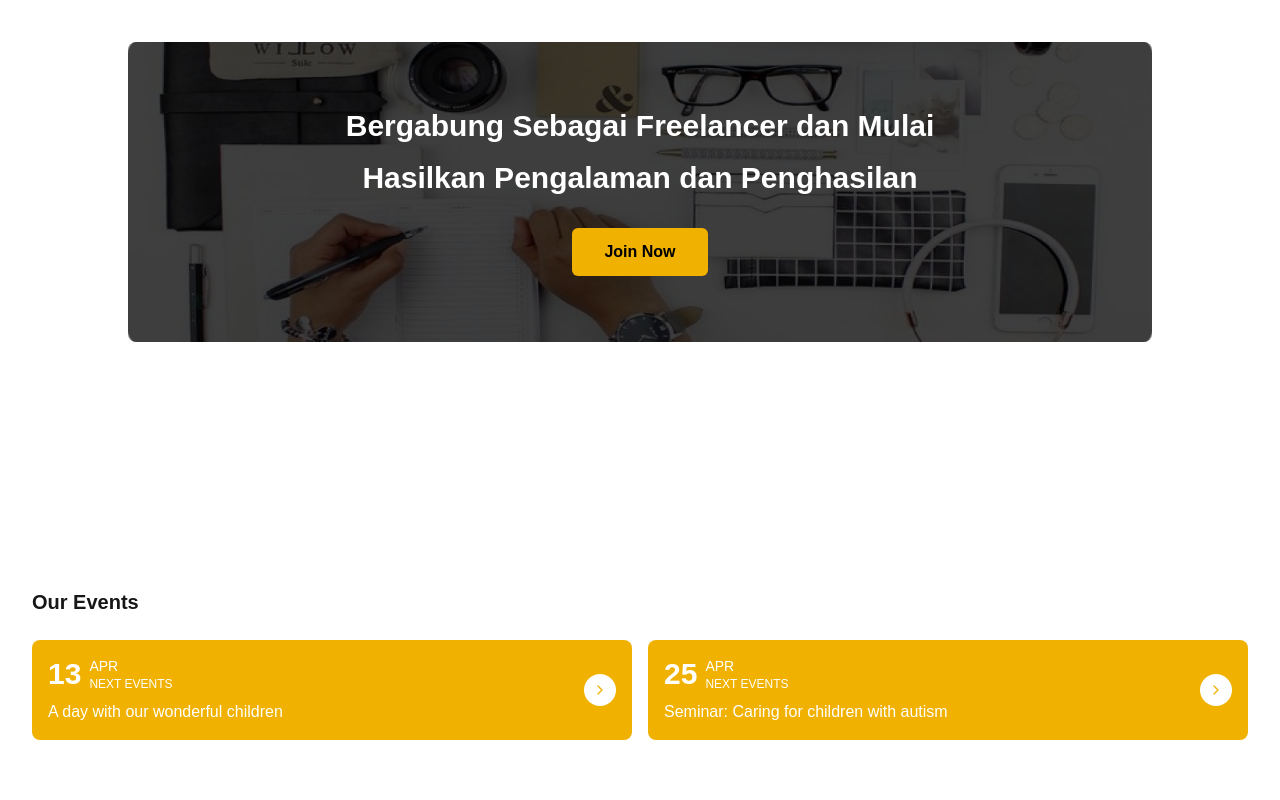
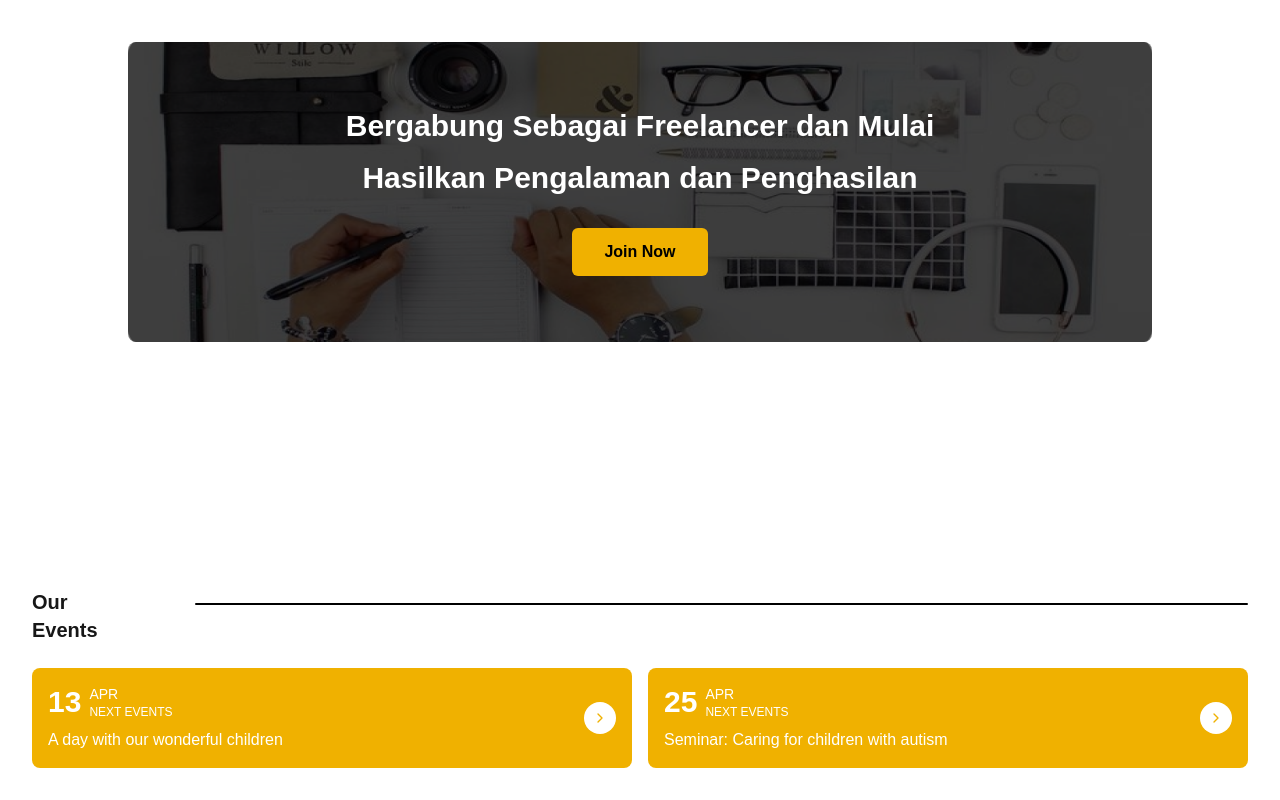
Before and after one commit to HexorzCode/KBT, a Next.js app: page / in a window 1280 px wide. Shown: the part 2421-3221 px from the top of the page. Before the commit the page ends 3193 px from the top, so only its background shows below. Built offline with nearby package versions, Linux system fonts and the light colour scheme.

Commit message:
Enhances event section header appearance
Adds a decorative line to the event section header to improve visual aesthetics and separation.

```diff
--- a/app/(main)/components/EventSection.jsx
+++ b/app/(main)/components/EventSection.jsx
@@ -4,7 +4,10 @@ const EventsSection = () => {
     return (
         <div className="bg-white p-8">
             {/* Header */}
-            <h2 className="text-xl font-bold mb-6">Our Events</h2>
+            <div className="relative flex">
+                <h2 className="text-xl font-bold mb-6">Our Events</h2>
+                <div className="w-[170vh] h-[2px] bg-black rounded-md ml-[10vh] mt-[15px]"></div>
+            </div>
 
             {/* Event Cards */}
             <div className="grid grid-cols-1 md:grid-cols-2 gap-4">
```
Also changed, not shown: app/(home)/customer/page.jsx (added), app/(home)/layout.jsx (added).
